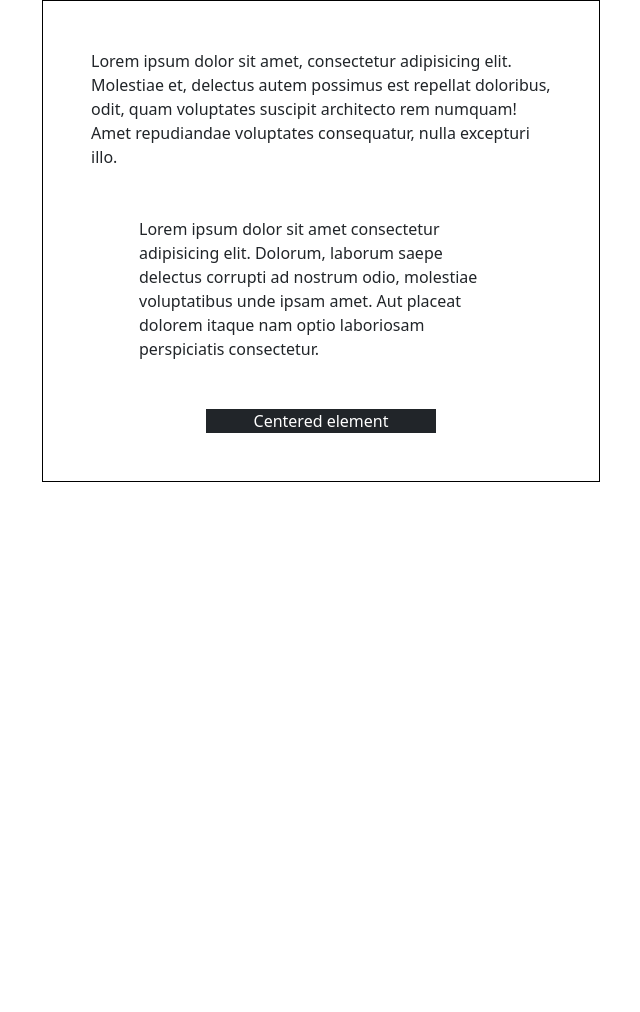
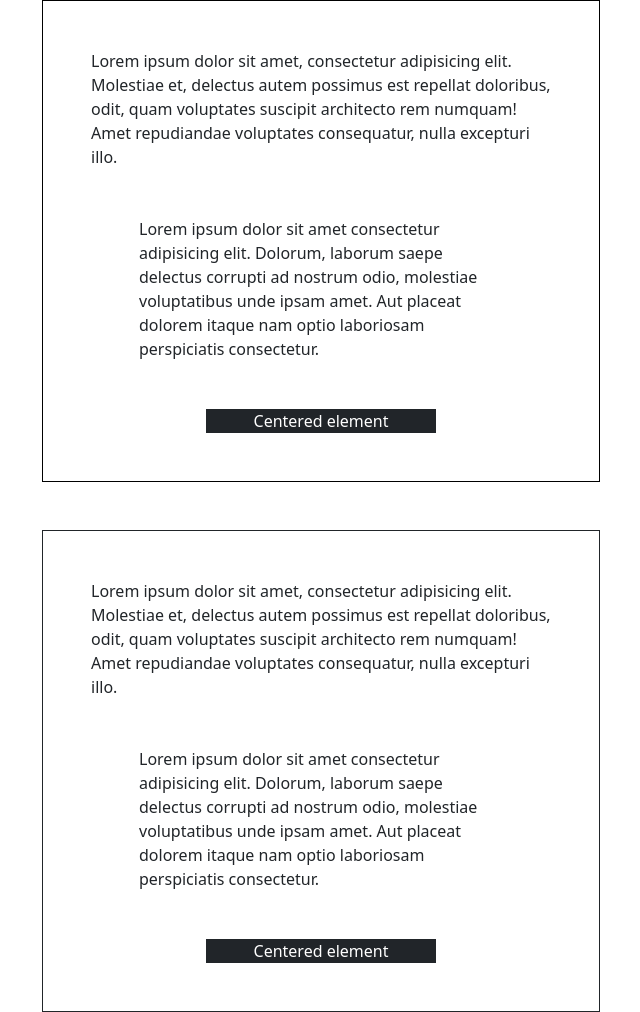
Before and after one commit to omerkaksi/bootstrap, a plain HTML site: page bootstrap-5.3.3-dist/spacing.html in a window 1280 px wide. Shown: the whole page, without its empty margins (319-959 px from the left). Before the commit the page ends 800 px from the top, so only its background shows below. Drawn offline with Linux system fonts and the light colour scheme.

Commit message:
exercise

```diff
--- a/bootstrap-5.3.3-dist/spacing.html
+++ b/bootstrap-5.3.3-dist/spacing.html
@@ -45,7 +45,26 @@
         Centered element
       </div>
     </div>
+    <div class="mt-5 border border-1 border-dark w-50 mx-auto p-5">
+      <p>
+        Lorem ipsum dolor sit amet, consectetur adipisicing elit. Molestiae
+        et, delectus autem possimus est repellat doloribus, odit, quam
+        voluptates suscipit architecto rem numquam! Amet repudiandae
+        voluptates consequatur, nulla excepturi illo.
+      </p>
+      <p class="m-5">
+        Lorem ipsum dolor sit amet consectetur adipisicing elit. Dolorum,
+        laborum saepe delectus corrupti ad nostrum odio, molestiae
+        voluptatibus unde ipsam amet. Aut placeat dolorem itaque nam optio
+        laboriosam perspiciatis consectetur.
+      </p>
 
+      <div
+        class="d-none d-md-block w-50 mx-auto text-center bg-dark text-white"
+      >
+        Centered element
+      </div>
+    </div>
     <script src="js/bootstrap.bundle.js"></script>
 </body>
 </html>
```
